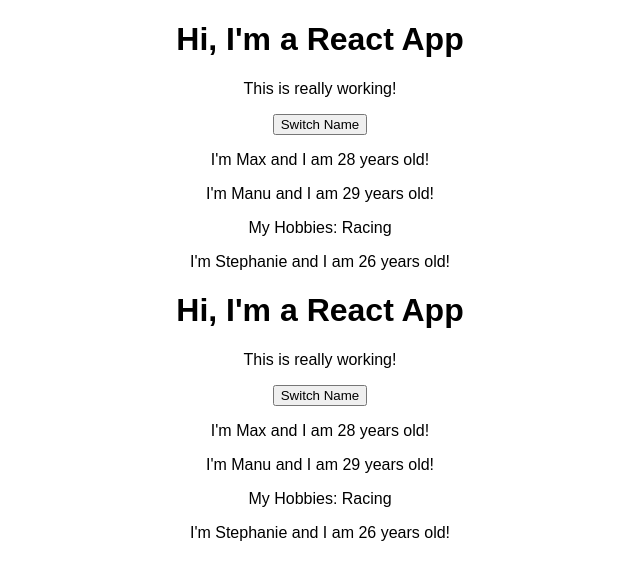
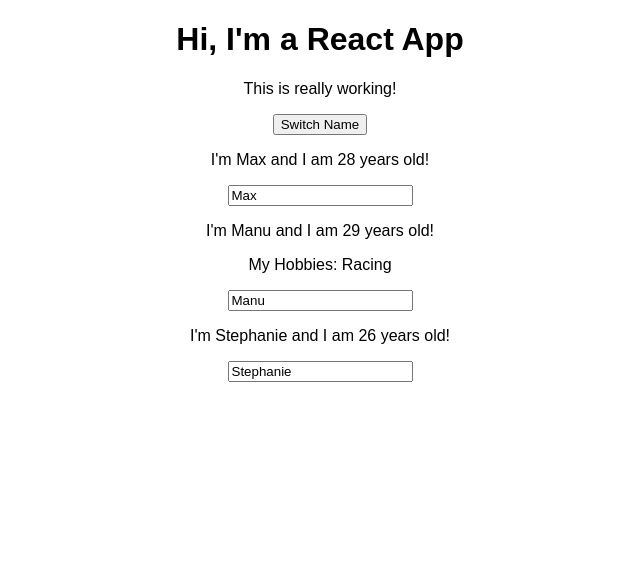
Before and after one commit to gonzaloamadio/react-playground, a React (Create React App) app: page / in a window 1280 px wide. Shown: the top 580 px of the page, without its empty margins (320-960 px from the left). Built offline with nearby package versions, Linux system fonts and the light colour scheme.

Commit message:
Pass function to child on props. Bind fc to actual class context

```diff
--- a/src/App.js
+++ b/src/App.js
@@ -1,15 +1,17 @@
 import React, { Component } from 'react';
 import logo from './logo.svg';
 import './App.css';
-import StateClassBased from './components/state/class-based'
-import StateHook from './components/state/use-state-hoook'
+// import StateClassBased from './components/state/class-based'
+// import StateHook from './components/state/use-state-hoook'
+import Pmbc from './components/events-functions/pass-methods-btw-components'
 
 class App extends Component {
   render() {
     return (
       <div className="App">
-        <StateClassBased />
-        <StateHook />
+        {/* <StateClassBased /> */}
+        {/* <StateHook /> */}
+        <Pmbc />
       </div>
     );
   }
--- /dev/null
+++ b/src/components/events-functions/Person.js
@@ -0,0 +1,13 @@
+import React from 'react';
+
+const person = ( props ) => {
+    return (
+        <div>
+            <p onClick={props.click}>I'm {props.name} and I am {props.age} years old!</p>
+            <p>{props.children}</p>
+            <input type="text" onChange={props.changed} value={props.name} />
+        </div>
+    )
+};
+
+export default person;
--- /dev/null
+++ b/src/components/events-functions/pass-methods-btw-components.js
@@ -0,0 +1,61 @@
+import React, { Component } from 'react';
+import Person from './Person';
+
+class Pmbc extends Component {
+  state = {
+    persons: [
+      { name: 'Max', age: 28 },
+      { name: 'Manu', age: 29 },
+      { name: 'Stephanie', age: 26 }
+    ],
+    otherState: 'some other value'
+  }
+
+  switchNameHandler = (newName) => {
+    // console.log('Was clicked!');
+    // DON'T DO THIS: this.state.persons[0].name = 'Maximilian';
+    this.setState( {
+      persons: [
+        { name: newName, age: 28 },
+        { name: 'Manu', age: 29 },
+        { name: 'Stephanie', age: 27 }
+      ]
+    } )
+  }
+
+  nameChangedHandler = (event) => {
+    this.setState( {
+      persons: [
+        { name: 'Max', age: 28 },
+        { name: event.target.value, age: 29 },
+        { name: 'Stephanie', age: 26 }
+      ]
+    } )
+  }
+
+  render () {
+    return (
+      <div className="App">
+        <h1>Hi, I'm a React App</h1>
+        <p>This is really working!</p>
+        {/* Pass a parameter and bind this to this class context. ARROW FUNCTION WAY */}
+        <button onClick={() => this.switchNameHandler('Maximilian!!')}>Switch Name</button>
+        <Person
+          name={this.state.persons[0].name}
+          age={this.state.persons[0].age} />
+        <Person
+          name={this.state.persons[1].name}
+          age={this.state.persons[1].age}
+//        Pass a parameter and bind this to this class context. EXPLICIT BIND WAY
+          click={this.switchNameHandler.bind(this, 'Max!')}
+//        Pass a function to child. It is an arrow function, so it binds "this" to this class.
+          changed={this.nameChangedHandler} >My Hobbies: Racing</Person>
+        <Person
+          name={this.state.persons[2].name}
+          age={this.state.persons[2].age} />
+      </div>
+    );
+  }
+}
+
+export default Pmbc;
```
